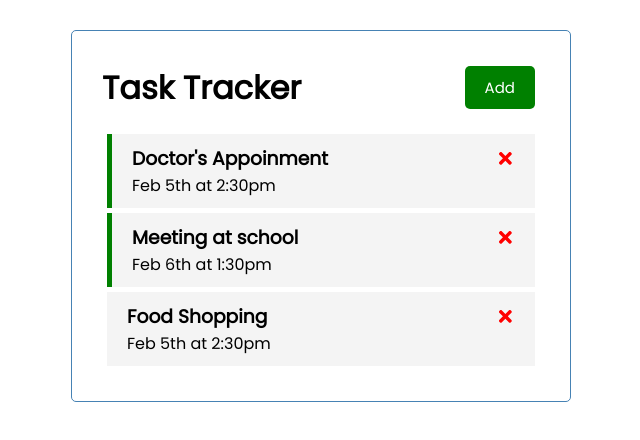
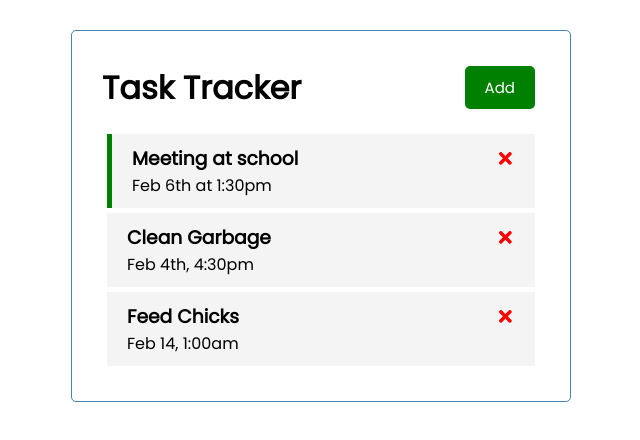
Before and after one commit to HafizulHaque/react-todo-app, a React (Create React App) app: page / in a window 1280 px wide. Shown: the top 440 px of the page, without its empty margins (319-959 px from the left). Built offline with nearby package versions, Linux system fonts and the light colour scheme; data requests are answered from the project's data file.

Commit message:
backend REST api implemented and tasks are saved to backend json-server

```diff
--- /dev/null
+++ b/db.json
@@ -0,0 +1,22 @@
+{
+  "tasks": [
+    {
+      "id": 2,
+      "text": "Meeting at school",
+      "day": "Feb 6th at 1:30pm",
+      "reminder": true
+    },
+    {
+      "text": "Clean Garbage",
+      "day": "Feb 4th, 4:30pm",
+      "reminder": false,
+      "id": 3
+    },
+    {
+      "text": "Feed Chicks",
+      "day": "Feb 14, 1:00am",
+      "reminder": false,
+      "id": 4
+    }
+  ]
+}
--- a/package.json
+++ b/package.json
@@ -6,6 +6,7 @@
     "@testing-library/jest-dom": "^5.14.1",
     "@testing-library/react": "^11.2.7",
     "@testing-library/user-event": "^12.8.3",
+    "json-server": "^0.16.3",
     "react": "^17.0.2",
     "react-dom": "^17.0.2",
     "react-icons": "^4.2.0",
@@ -16,7 +17,8 @@
     "start": "react-scripts start",
     "build": "react-scripts build",
     "test": "react-scripts test",
-    "eject": "react-scripts eject"
+    "eject": "react-scripts eject",
+    "server": "json-server --watch db.json --port 5000"
   },
   "eslintConfig": {
     "extends": [
--- a/src/App.js
+++ b/src/App.js
@@ -1,30 +1,33 @@
-import { useState } from "react"
+import { useState, useEffect} from "react"
 import Header from './components/Header'
 import Tasks from './components/Tasks'
 import AddTask from './components/AddTask'
 
 function App() {
   const [showAddTask, setShowAddTask] = useState(false)
-  const [tasks, setTasks] = useState([
-    {
-      id: 1,
-      text: 'Doctor\'s Appoinment',
-      day: 'Feb 5th at 2:30pm',
-      reminder: true
-    },
-    {
-      id: 2,
-      text: 'Meeting at school',
-      day: 'Feb 6th at 1:30pm',
-      reminder: true
-    },
-    {
-      id: 3,
-      text: 'Food Shopping',
-      day: 'Feb 5th at 2:30pm',
-      reminder: false
+  const [tasks, setTasks] = useState([])
+
+  useEffect(()=>{
+    const getTasks = async () => {
+      const tasksFromServer = await fetchTasks()
+      setTasks(tasksFromServer)
     }
-  ]);
+    getTasks()
+  }, [])
+
+    //fetch task
+    const fetchTask = async (id) => {
+    const res = await fetch(`http://localhost:5000/tasks/${id}`)
+    const data = await res.json()
+    return data
+  }
+
+  //fetch tasks
+  const fetchTasks = async () => {
+    const res = await fetch('http://localhost:5000/tasks')
+    const data = await res.json()
+    return data
+  }
 
   //on Add click
   const onAddClick = () => {
@@ -32,27 +35,46 @@
   }
 
   //add Task
-  const addTask = (task) => {
-    console.log(task)
-    const id = Math.floor(Math.random()*10000)+1;
-    const newTask = {id, ...task}
-    setTasks([...tasks, newTask])
+  const addTask = async (task) => {
+    const res = await fetch('http://localhost:5000/tasks', {
+      method: 'POST',
+      headers: {
+        'Content-type': 'application/json'
+      },
+      body: JSON.stringify(task)
+    })
+    const data = await res.json()
+    setTasks([...tasks, data])
+    // console.log(task)
+    // const id = Math.floor(Math.random()*10000)+1;
+    // const newTask = {id, ...task}
+    // setTasks([...tasks, newTask])
   }
 
   //delete task
-  const deleteTask = (id) => {
-    console.log('delete', id)
+  const deleteTask = async (id) => {
+    await fetch(`http://localhost:5000/tasks/${id}`, {method: 'DELETE'});
     setTasks(
       tasks.filter(tasks=>tasks.id !== id)
     )
   }
 
   //toggle reminder state of a task
-  const toggleTask = (id) => {
-    console.log('toggle', id)
+  const toggleTask = async (id) => {
+    const taskToToggle = await fetchTask(id)
+    const updTask = {...taskToToggle, reminder: !taskToToggle.reminder}
+    const res = await fetch(`http://localhost:5000/tasks/${id}`, {
+      method: 'PUT',
+      headers: {
+        'Content-Type': 'application/json'
+      },
+      body: JSON.stringify(updTask)
+    })
+    const data = await res.json()
+
     setTasks(
       tasks.map((task => {
-        return task.id === id ? {...task, reminder: !task.reminder} : task;
+        return task.id === id ? data : task;
       }))
     )
   }
```
Also changed, not shown: 1 other file (tests, documents, lock files or other folders).
